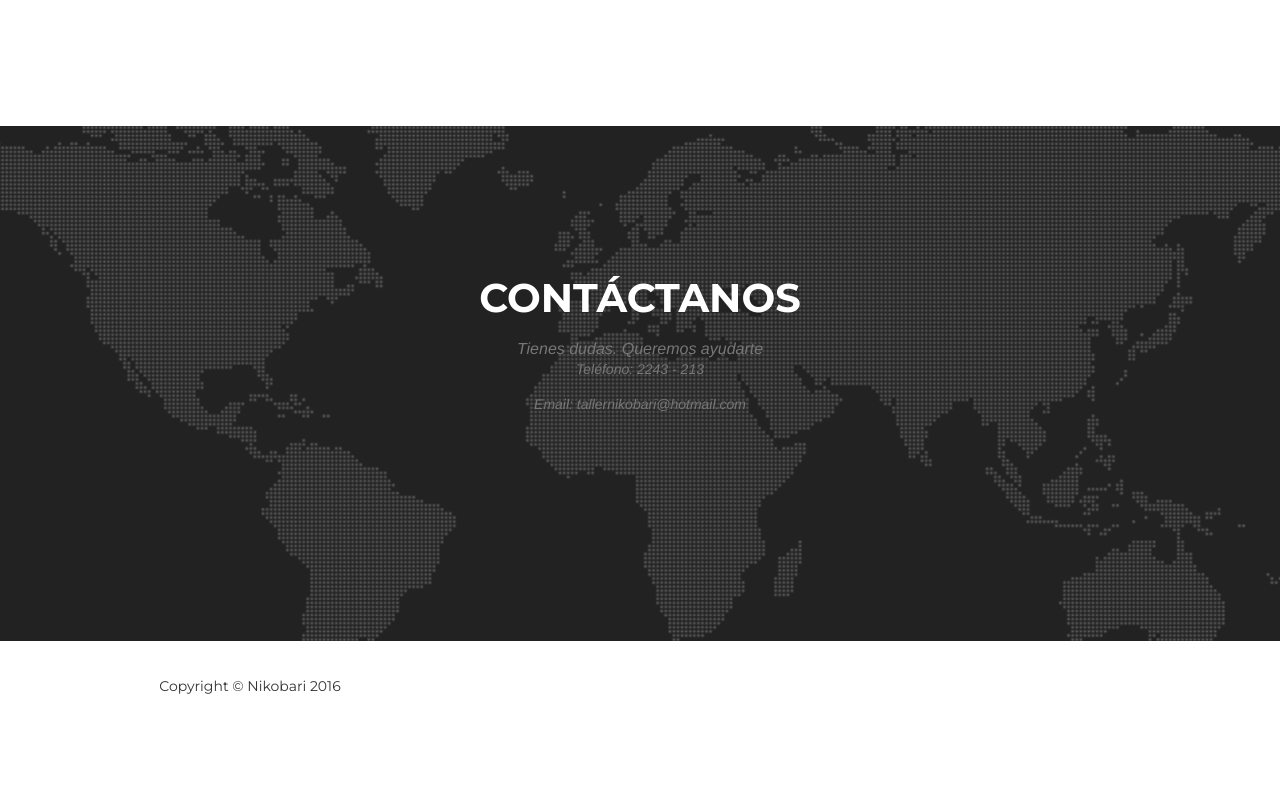
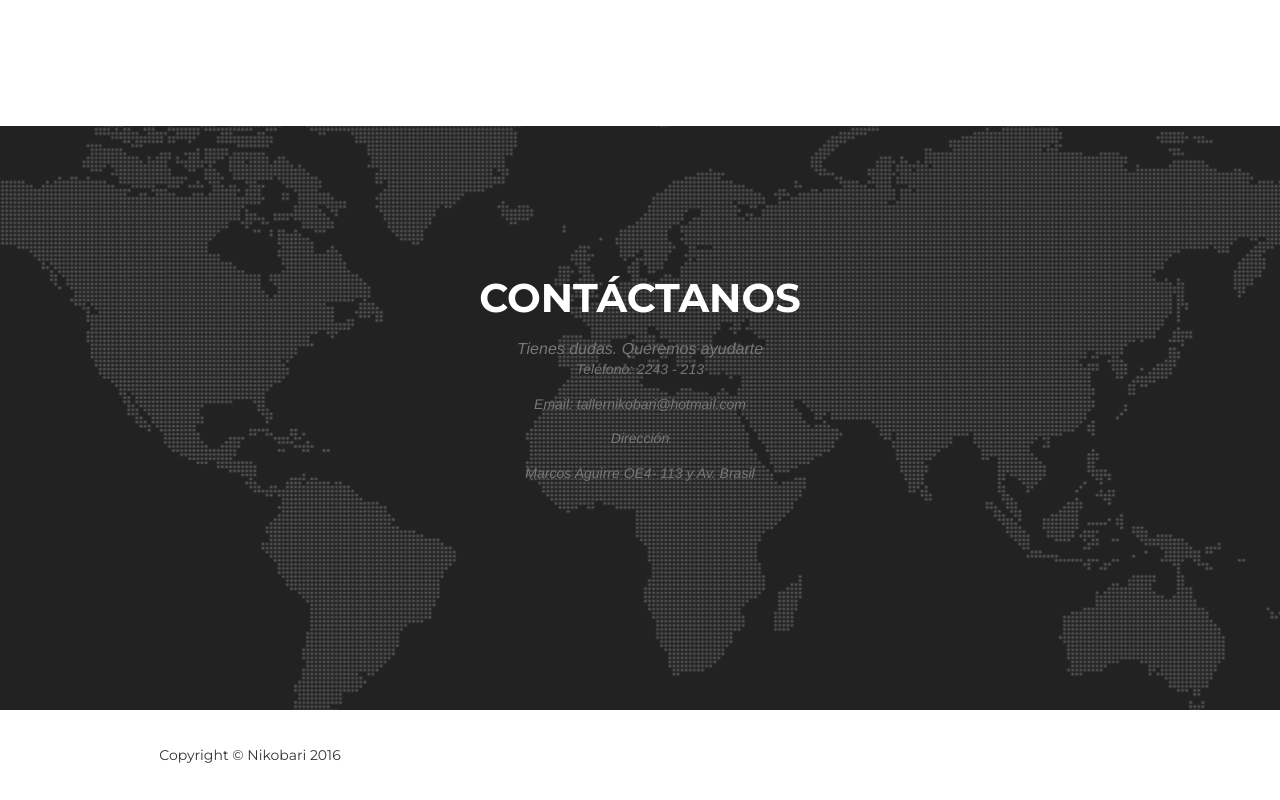
Before and after one commit to nikobari/nikobari.github.io, a website: page index.html in a window 1280 px wide. Shown: the part 4443-5243 px from the top of the page. Before the commit the page ends 5174 px from the top, so only its background shows below. Drawn offline with nearby package versions, Linux system fonts and the light colour scheme; a web font is replaced by a local one.

Commit message:
aumento direccion

```diff
--- a/index.html
+++ b/index.html
@@ -423,7 +423,8 @@
             <div class="row">
                 <div class="col-lg-12 text-center">
                     <h2 class="section-heading">Contáctanos</h2>
-                    <h3 class="section-subheading text-muted">Tienes dudas. Queremos ayudarte <p>Teléfono: 2243 - 213 </p> <p>Email: tallernikobari@hotmail.com </p></h3>
+                    <h3 class="section-subheading text-muted">Tienes dudas. Queremos ayudarte <p>Teléfono: 2243 - 213 </p> <p>Email: tallernikobari@hotmail.com </p><p>Dirección</p><p>Marcos Aguirre OE4- 113 y Av. Brasil</p></h3>
+
                 </div>
             </div>
             <!-- <div class="row">
```
